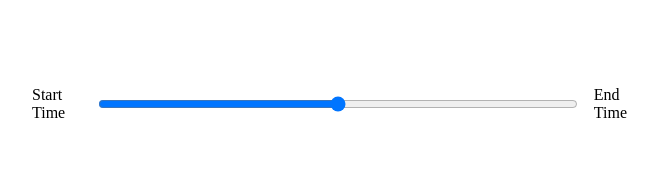
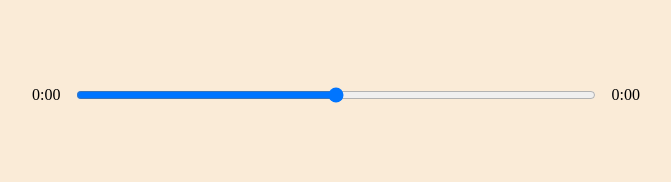
Before and after one commit to RoneyCh/musicPlayer, a React (Create React App) app: page / in a window 1280 px wide. Shown: the part 410-592 px from the top of the page, without its empty margins (304-975 px from the left). Built offline with nearby package versions, Linux system fonts and the light colour scheme.

Commit message:
update time

```diff
--- a/src/components/Player.js
+++ b/src/components/Player.js
@@ -1,4 +1,4 @@
-import React, { useRef } from 'react'
+import React, { useRef, useState } from 'react'
 import { FontAwesomeIcon } from '@fortawesome/react-fontawesome'
 import { faPlay, faAngleLeft, faAngleRight } from '@fortawesome/free-solid-svg-icons'
 
@@ -13,21 +13,38 @@
       audioRef.current.play();
       setIsPlaying(!isPlaying);
     }
+  };
+  const timeUpdateHandler = (e) => {
+    const current = e.target.currentTime
+    const duration = e.target.duration
+    setSongInfo({...songInfo, currentTime: current, duration})
   }
+
+  const [songInfo, setSongInfo] = useState({
+    currentTime: null,
+    duration: null
+  });
+
+  const getTime = (time) => {
+    return (
+      Math.floor(time / 60) + ":" + ("0" + Math.floor(time % 60)).slice(-2)
+    );
+  }
+
 
   return (
     <div className="player">
         <div className="time-control">
-            <p>Start Time</p>
+            <p>{getTime(songInfo.currentTime)}</p>
             <input type="range" />
-            <p>End Time</p>
+            <p>{getTime(songInfo.duration)}</p>
         </div>
         <div className="play-control">
             <FontAwesomeIcon className='skip-back' size='2x' icon={faAngleLeft}/>
             <FontAwesomeIcon onClick={playSongHandler} cursor='pointer' className='play' size='2x' icon={faPlay}/>
             <FontAwesomeIcon className='skip-forward' size='2x' icon={faAngleRight}/>
         </div>
-        <audio ref={audioRef} src={currentSong.audio}/>
+        <audio onTimeUpdate={timeUpdateHandler} onLoadedMetadata={timeUpdateHandler} ref={audioRef} src={currentSong.audio}/>
     </div>
   )
 }
--- a/src/styles/app.scss
+++ b/src/styles/app.scss
@@ -8,6 +8,10 @@
     color: rgb(54, 53, 53)
 }
 
+html {
+    background-color: antiquewhite
+}
+
 @import "./player";
 
 @import "./song";
```
